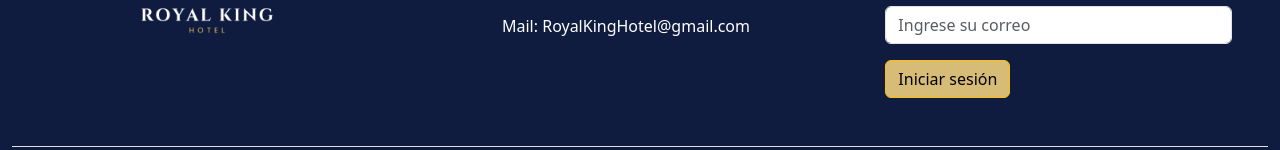
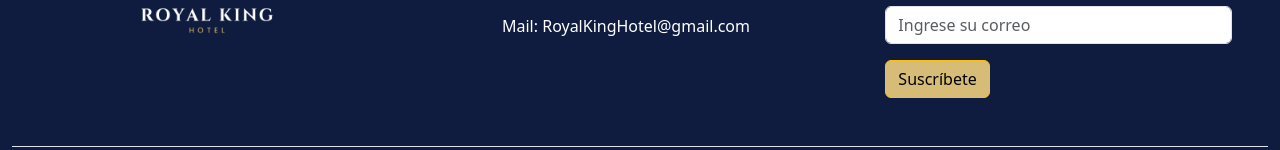
Before and after one commit to juacovanmessem/RoyalKingHotelFront, a React (Vite) app: page / in a window 1280 px wide. Shown: the part 195-345 px from the top of the page. Built offline with nearby package versions, Linux system fonts and the light colour scheme.

Commit message:
correcion boton footer

```diff
--- a/src/components/Footer/PersonalFooter.jsx
+++ b/src/components/Footer/PersonalFooter.jsx
@@ -33,7 +33,7 @@ const PersonalFooter = () => {
                <Form.Control type="email" placeholder="Ingrese su correo" minLength={12} maxLength={64} required/>
              </Form.Group>
              <Button variant="warning" type="submit" className='me-3 buttonHover yellowBG'>
-               Iniciar sesión
+               Suscríbete
              </Button>
            </Form>
          </div>
```
Also changed, not shown: src/components/Footer/Footer.css (line endings or trailing spaces).
